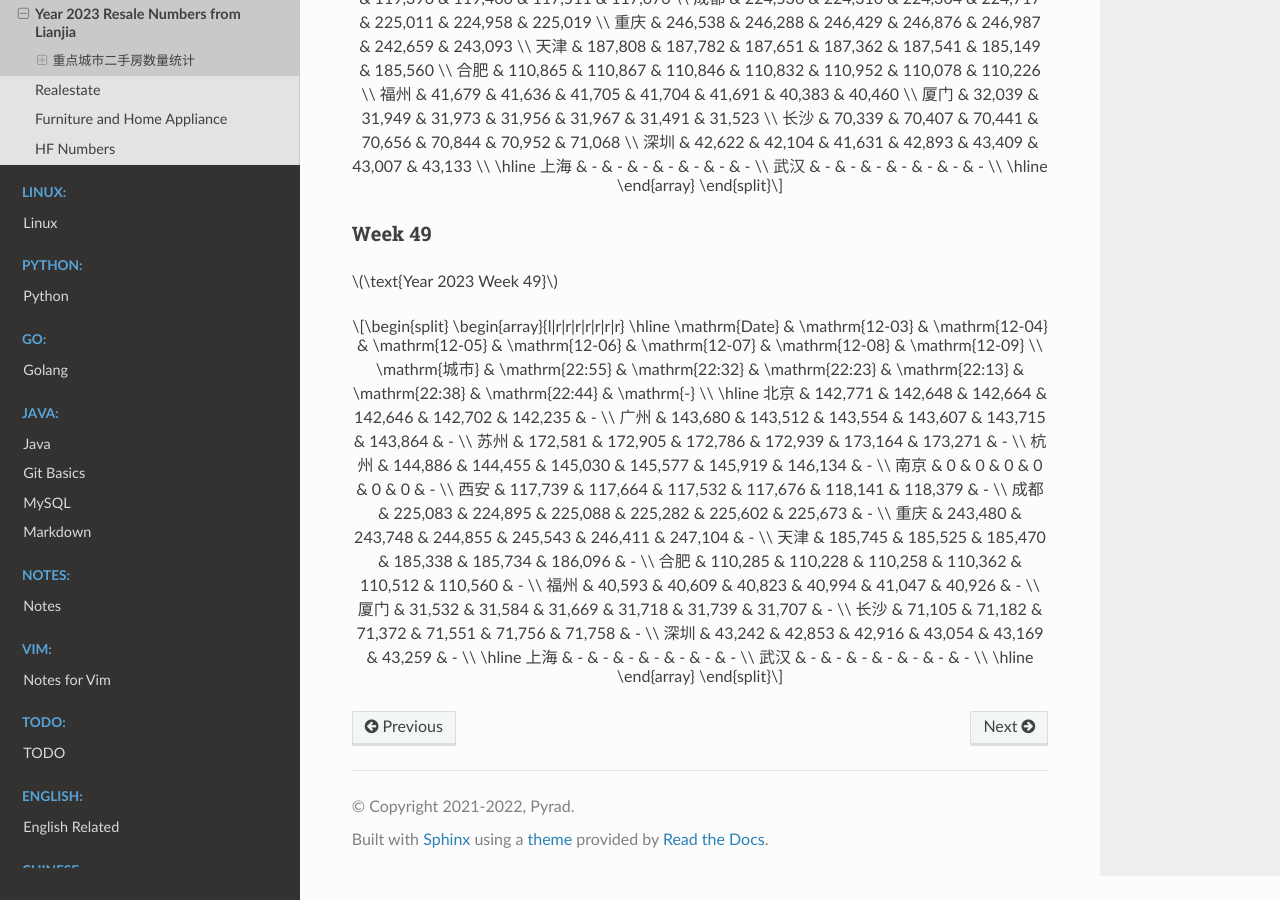
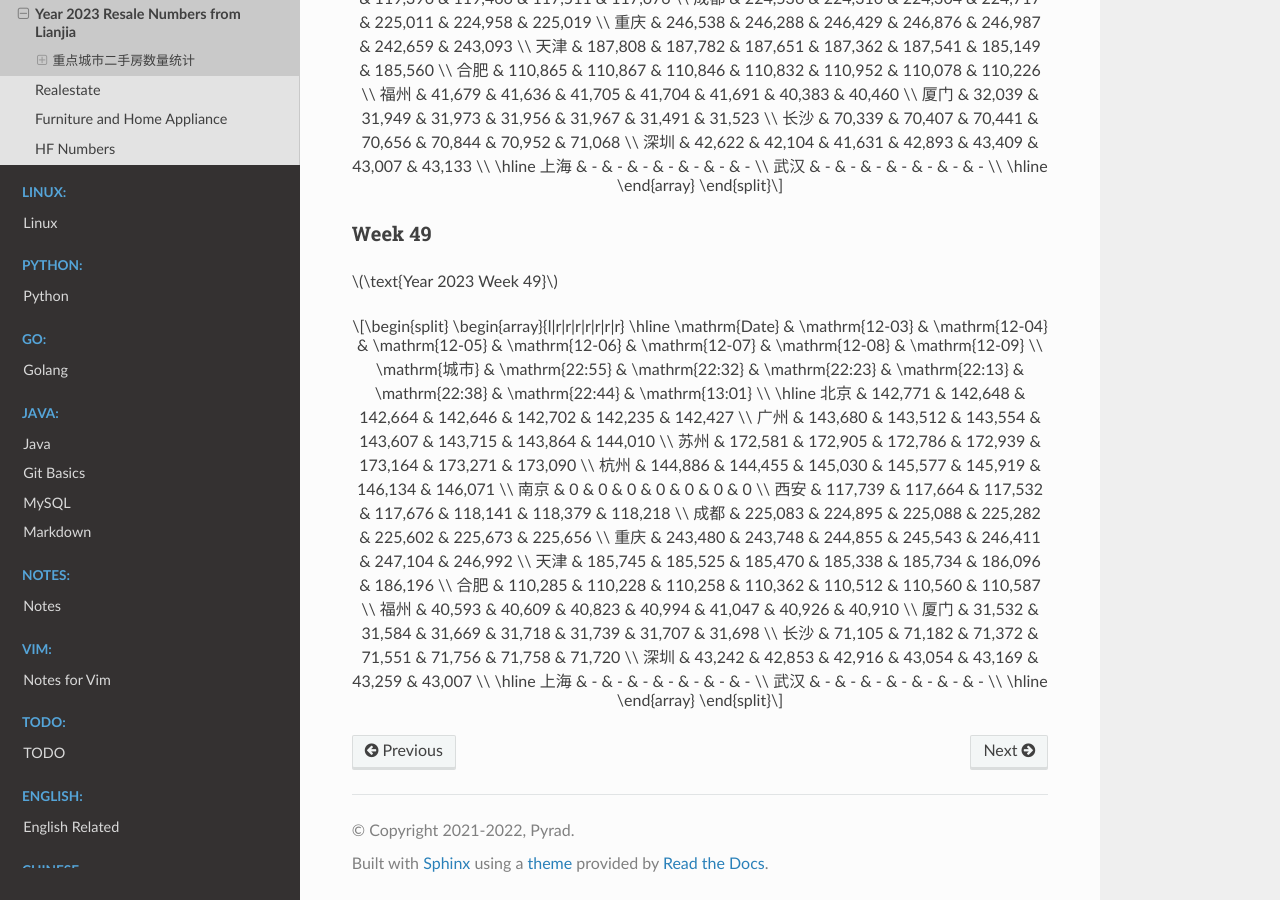
Before and after one commit to Pyrad/pyradnotes, a Sphinx documentation site: the page built from source/RealEstate/resalenumbers2023.md, in a window 1280 px wide and 900 px high, scrolled down 19752 px. Built offline with Sphinx 7.4.7 and the Read the Docs theme 2.0.0, drawn with Linux system fonts in a browser that asks for light colours; a script that is not in the unit is left out.

Commit message:
Realestate Update resale numbers 2023-12-09 13:01

```diff
--- a/source/RealEstate/resalenumbers2023.md
+++ b/source/RealEstate/resalenumbers2023.md
@@ -1282,22 +1282,22 @@
 \begin{array}{l|r|r|r|r|r|r|r}
 \hline
 \mathrm{Date} & \mathrm{12-03} & \mathrm{12-04} & \mathrm{12-05} & \mathrm{12-06} & \mathrm{12-07} & \mathrm{12-08} & \mathrm{12-09} \\
-\mathrm{城市} & \mathrm{22:55} & \mathrm{22:32} & \mathrm{22:23} & \mathrm{22:13} & \mathrm{22:38} & \mathrm{22:44} & \mathrm{-} \\
+\mathrm{城市} & \mathrm{22:55} & \mathrm{22:32} & \mathrm{22:23} & \mathrm{22:13} & \mathrm{22:38} & \mathrm{22:44} & \mathrm{13:01} \\
 \hline
-北京 & 142,771 & 142,648 & 142,664 & 142,646 & 142,702 & 142,235 & - \\
-广州 & 143,680 & 143,512 & 143,554 & 143,607 & 143,715 & 143,864 & - \\
-苏州 & 172,581 & 172,905 & 172,786 & 172,939 & 173,164 & 173,271 & - \\
-杭州 & 144,886 & 144,455 & 145,030 & 145,577 & 145,919 & 146,134 & - \\
-南京 & 0 & 0 & 0 & 0 & 0 & 0 & - \\
-西安 & 117,739 & 117,664 & 117,532 & 117,676 & 118,141 & 118,379 & - \\
-成都 & 225,083 & 224,895 & 225,088 & 225,282 & 225,602 & 225,673 & - \\
-重庆 & 243,480 & 243,748 & 244,855 & 245,543 & 246,411 & 247,104 & - \\
-天津 & 185,745 & 185,525 & 185,470 & 185,338 & 185,734 & 186,096 & - \\
-合肥 & 110,285 & 110,228 & 110,258 & 110,362 & 110,512 & 110,560 & - \\
-福州 & 40,593 & 40,609 & 40,823 & 40,994 & 41,047 & 40,926 & - \\
-厦门 & 31,532 & 31,584 & 31,669 & 31,718 & 31,739 & 31,707 & - \\
-长沙 & 71,105 & 71,182 & 71,372 & 71,551 & 71,756 & 71,758 & - \\
-深圳 & 43,242 & 42,853 & 42,916 & 43,054 & 43,169 & 43,259 & - \\
+北京 & 142,771 & 142,648 & 142,664 & 142,646 & 142,702 & 142,235 & 142,427 \\
+广州 & 143,680 & 143,512 & 143,554 & 143,607 & 143,715 & 143,864 & 144,010 \\
+苏州 & 172,581 & 172,905 & 172,786 & 172,939 & 173,164 & 173,271 & 173,090 \\
+杭州 & 144,886 & 144,455 & 145,030 & 145,577 & 145,919 & 146,134 & 146,071 \\
+南京 & 0 & 0 & 0 & 0 & 0 & 0 & 0 \\
+西安 & 117,739 & 117,664 & 117,532 & 117,676 & 118,141 & 118,379 & 118,218 \\
+成都 & 225,083 & 224,895 & 225,088 & 225,282 & 225,602 & 225,673 & 225,656 \\
+重庆 & 243,480 & 243,748 & 244,855 & 245,543 & 246,411 & 247,104 & 246,992 \\
+天津 & 185,745 & 185,525 & 185,470 & 185,338 & 185,734 & 186,096 & 186,196 \\
+合肥 & 110,285 & 110,228 & 110,258 & 110,362 & 110,512 & 110,560 & 110,587 \\
+福州 & 40,593 & 40,609 & 40,823 & 40,994 & 41,047 & 40,926 & 40,910 \\
+厦门 & 31,532 & 31,584 & 31,669 & 31,718 & 31,739 & 31,707 & 31,698 \\
+长沙 & 71,105 & 71,182 & 71,372 & 71,551 & 71,756 & 71,758 & 71,720 \\
+深圳 & 43,242 & 42,853 & 42,916 & 43,054 & 43,169 & 43,259 & 43,007 \\
 \hline
 上海 & - & - & - & - & - & - & - \\
 武汉 & - & - & - & - & - & - & - \\
```
Also changed, not shown: 1 other file.
